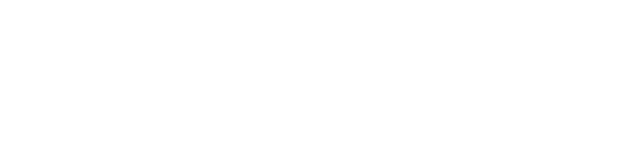
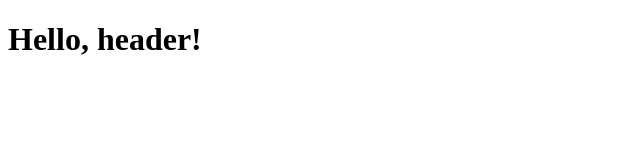
Before and after one commit to 2102mn/testRepo, a plain HTML site: page index.html in a window 1280 px wide. Shown: the whole page, without its empty margins (0-640 px from the left). Drawn offline with Linux system fonts and the light colour scheme.

Commit message:
added master

```diff
--- a/index.html
+++ b/index.html
@@ -5,10 +5,13 @@
     <meta http-equiv="X-UA-Compatible" content="IE=edge" />
     <meta name="viewport" content="width=device-width, initial-scale=1.0" />
     <title>Document</title>
+    <link rel="stylesheet" href="./css/styles.css" />
   </head>
   <body>
     <!-- header  -->
-
+    <header>
+      <h1>Hello, header!</h1>
+    </header>
     <!-- footer  -->
   </body>
 </html>
```
Also changed, not shown: css/styles.css (added).
